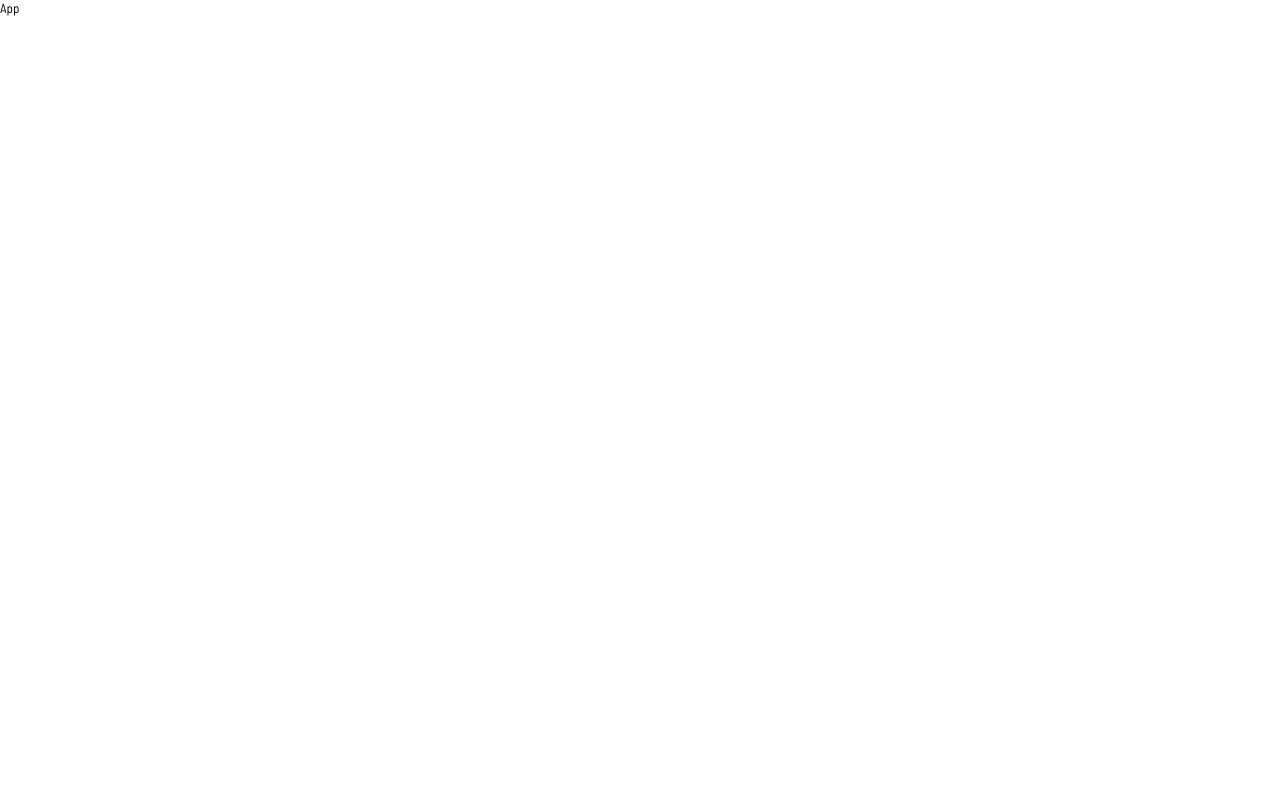
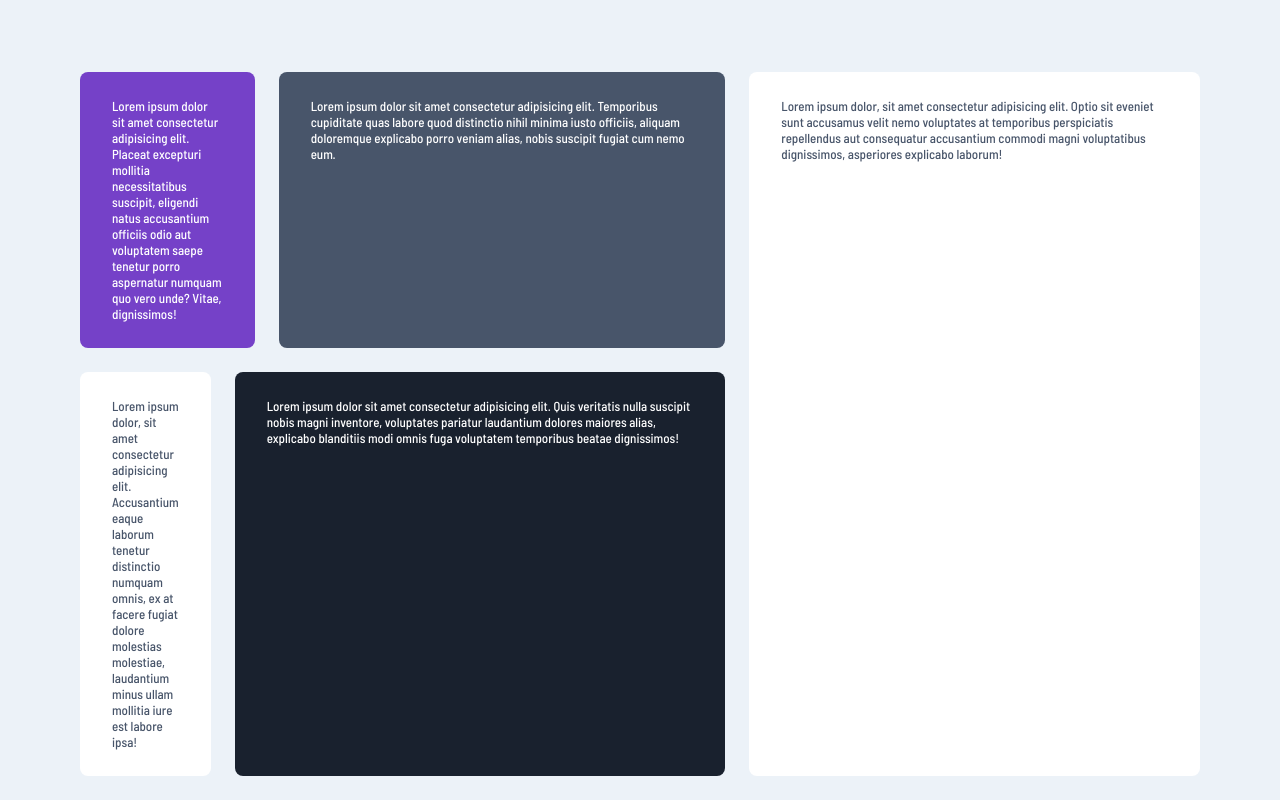
Before and after one commit to Arsalan2078/testimonials-grid-section, a React (Vite) app: page / in a window 1280 px wide. Built offline with nearby package versions, Linux system fonts and the light colour scheme.

Commit message:
grid layout prepared

```diff
--- a/src/App.css
+++ b/src/App.css
@@ -27,6 +27,15 @@ body {
 #root {
   height: inherit;
 
+  padding: 4.5rem 1.5rem;
+
+  background-color: var(--clr-neutral-light-grayish-blue);
+
   font-family: var(--ff-serif);
+  font-weight: var(--fw-medium);
   font-size: var(--fs-rg);
+
+  display: flex;
+  justify-content: center;
+  align-items: start;
 }
--- a/src/App.tsx
+++ b/src/App.tsx
@@ -1,7 +1,48 @@
 import "./App.css";
+import Grid from "./components/Grid";
+import GridCell from "./components/GridCell";
 
 function App() {
-  return <>App</>;
+  return (
+    <>
+      <Grid>
+        <GridCell>
+          Lorem ipsum dolor sit amet consectetur adipisicing elit. Placeat
+          excepturi mollitia necessitatibus suscipit, eligendi natus accusantium
+          officiis odio aut voluptatem saepe tenetur porro aspernatur numquam
+          quo vero unde? Vitae, dignissimos!
+        </GridCell>
+
+        <GridCell>
+          Lorem ipsum dolor sit amet consectetur adipisicing elit. Temporibus
+          cupiditate quas labore quod distinctio nihil minima iusto officiis,
+          aliquam doloremque explicabo porro veniam alias, nobis suscipit fugiat
+          cum nemo eum.
+        </GridCell>
+
+        <GridCell>
+          Lorem ipsum dolor, sit amet consectetur adipisicing elit. Accusantium
+          eaque laborum tenetur distinctio numquam omnis, ex at facere fugiat
+          dolore molestias molestiae, laudantium minus ullam mollitia iure est
+          labore ipsa!
+        </GridCell>
+
+        <GridCell>
+          Lorem ipsum dolor sit amet consectetur adipisicing elit. Quis
+          veritatis nulla suscipit nobis magni inventore, voluptates pariatur
+          laudantium dolores maiores alias, explicabo blanditiis modi omnis fuga
+          voluptatem temporibus beatae dignissimos!
+        </GridCell>
+
+        <GridCell>
+          Lorem ipsum dolor, sit amet consectetur adipisicing elit. Optio sit
+          eveniet sunt accusamus velit nemo voluptates at temporibus
+          perspiciatis repellendus aut consequatur accusantium commodi magni
+          voluptatibus dignissimos, asperiores explicabo laborum!
+        </GridCell>
+      </Grid>
+    </>
+  );
 }
 
 export default App;
--- /dev/null
+++ b/src/components/Grid.module.css
@@ -0,0 +1,26 @@
+.grid {
+  flex-basis: 70rem;
+
+  display: grid;
+  grid-template-columns: 1fr;
+  gap: 1.5rem;
+}
+
+@media (min-width: 36rem) {
+  .grid {
+    grid-template-columns: repeat(2, 1fr);
+  }
+}
+
+@media (min-width: 48rem) {
+  .grid {
+    grid-template-columns: repeat(3, 1fr);
+  }
+}
+
+@media (min-width: 62rem) {
+  .grid {
+    grid-template-columns: repeat(4, 1fr);
+    grid-template-columns: repeat(2, 1fr);
+  }
+}
--- /dev/null
+++ b/src/components/Grid.tsx
@@ -0,0 +1,8 @@
+import { ChildrenProps } from "../libs/types";
+import classes from "./Grid.module.css";
+
+function Grid({ children }: ChildrenProps) {
+  return <section className={`${classes.grid}`}>{children}</section>;
+}
+
+export default Grid;
--- /dev/null
+++ b/src/components/GridCell.module.css
@@ -0,0 +1,90 @@
+.gridCell {
+  --_background-color: var(--background-color);
+  --_color: var(--color);
+
+  border-radius: 0.5rem;
+  padding: 1.625rem 2rem;
+
+  background-color: var(--_background-color);
+  color: var(--_color);
+}
+
+.gridCell:nth-child(1) {
+  --background-color: var(--clr-primary-moderate-violet);
+  --color: var(--clr-primary-white);
+}
+
+.gridCell:nth-child(2) {
+  --background-color: var(--clr-primary-very-dark-grayish-blue);
+  --color: var(--clr-primary-white);
+}
+
+.gridCell:nth-child(3) {
+  --background-color: var(--clr-primary-white);
+  --color: var(--clr-primary-very-dark-grayish-blue);
+}
+
+.gridCell:nth-child(4) {
+  --background-color: var(--clr-primary-very-dark-blackish-blue);
+  --color: var(--clr-primary-white);
+}
+
+.gridCell:nth-child(5) {
+  --background-color: var(--clr-primary-white);
+  --color: var(--clr-primary-very-dark-grayish-blue);
+}
+
+@media (min-width: 36rem) {
+  .gridCell:nth-child(1) {
+    grid-column: span 2;
+  }
+
+  .gridCell:nth-child(2) {
+    grid-column: span 1;
+  }
+
+  .gridCell:nth-child(3) {
+    grid-column: span 1;
+  }
+
+  .gridCell:nth-child(4) {
+    grid-column: span 2;
+  }
+
+  .gridCell:nth-child(5) {
+    grid-column: span 2;
+  }
+}
+
+@media (min-width: 48rem) {
+  .gridCell:nth-child(5) {
+    grid-column: span 3;
+  }
+}
+
+@media (min-width: 62rem) {
+  .gridCell:nth-child(1) {
+    grid-column: 1 / span 2;
+    grid-row: 1 / span 1;
+  }
+
+  .gridCell:nth-child(2) {
+    grid-column: 3 / span 1;
+    grid-row: 1 / span 1;
+  }
+
+  .gridCell:nth-child(3) {
+    grid-column: 1 / span 1;
+    grid-row: 2 / span 1;
+  }
+
+  .gridCell:nth-child(4) {
+    grid-column: 2 / span 2;
+    grid-row: 2 / span 1;
+  }
+
+  .gridCell:nth-child(5) {
+    grid-column: 4 / span 1;
+    grid-row: 1 / span 2;
+  }
+}
--- /dev/null
+++ b/src/components/GridCell.tsx
@@ -0,0 +1,8 @@
+import { ChildrenProps } from "../libs/types";
+import classes from "./GridCell.module.css";
+
+function GridCell({ children }: ChildrenProps) {
+  return <div className={`${classes.gridCell}`}>{children}</div>;
+}
+
+export default GridCell;
--- /dev/null
+++ b/src/libs/types.ts
@@ -0,0 +1,5 @@
+import { ReactNode } from "react";
+
+export interface ChildrenProps {
+  children: ReactNode;
+}
```
